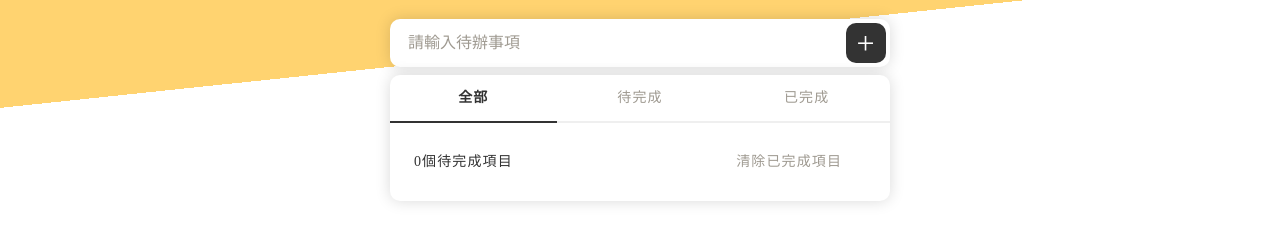
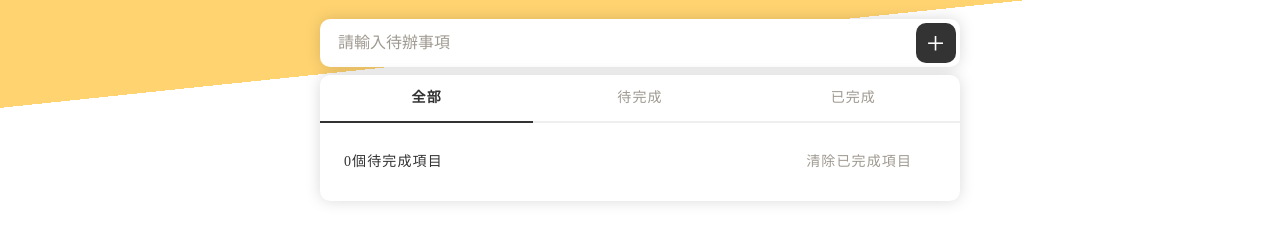
Before and after one commit to John54088/todolist, a plain HTML site: page index.html in a window 1280 px wide. Shown: the part 322-564 px from the top of the page. Drawn offline with Linux system fonts and the light colour scheme; a web font is replaced by a local one.

Commit message:
修改手機破版

```diff
--- a/css/style.css
+++ b/css/style.css
@@ -36,7 +36,8 @@ h1 {
     top: 50%;
     right: 50%;
     transform: translate(50%, -50%);
-    width: 500px;
+    width: 50vw;
+    min-width: 300px;
 }
 @media (max-width: 575px) {
     .container {
```
